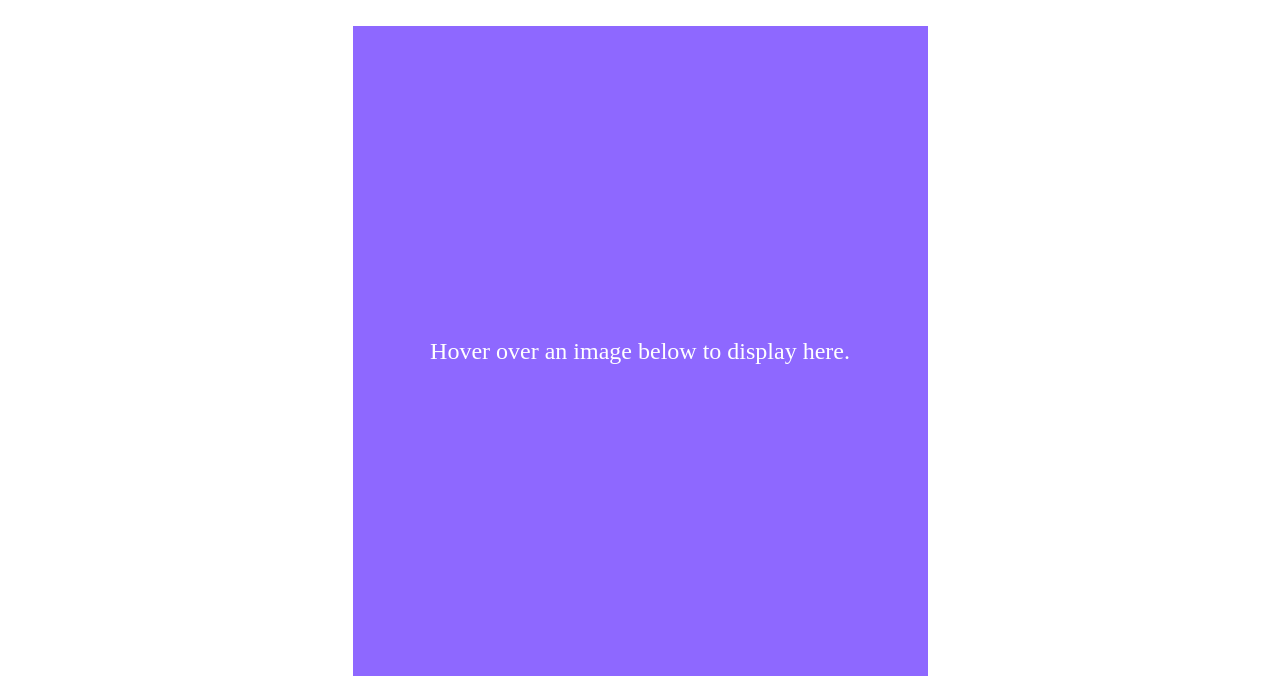
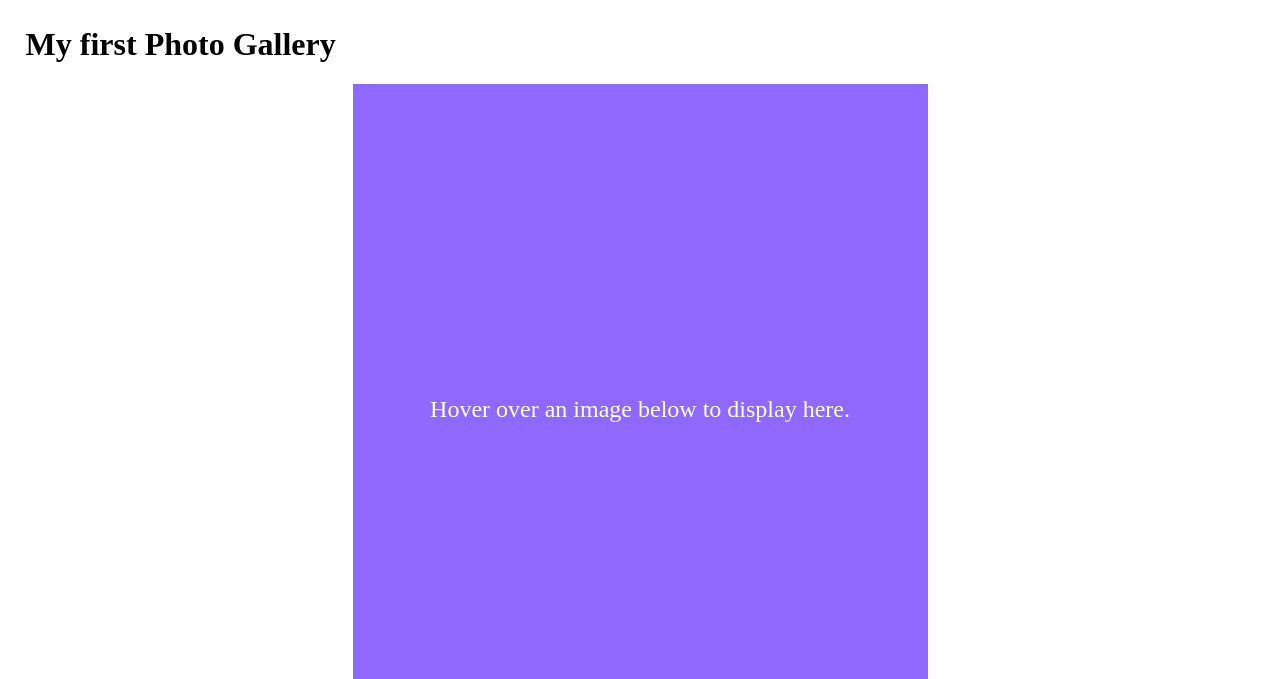
Before and after one commit to FlaviaGladys/module4, a plain HTML site: page index.html in a window 1280 px wide. Shown: the top 679 px of the page. Drawn offline with Linux system fonts and the light colour scheme.

Commit message:
Update heading

```diff
--- a/index.html
+++ b/index.html
@@ -7,6 +7,7 @@
 	<script src="gallery.js"></script>
 </head>
 <body onload="setAttribute()">
+	<h1>My first Photo Gallery</h1>
 <div id="image">
         		Hover over an image below to display here.
 
```
